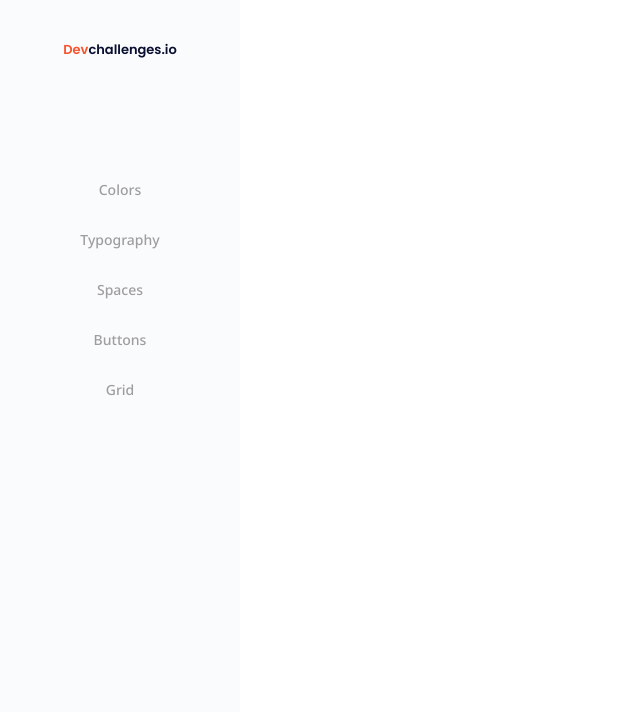
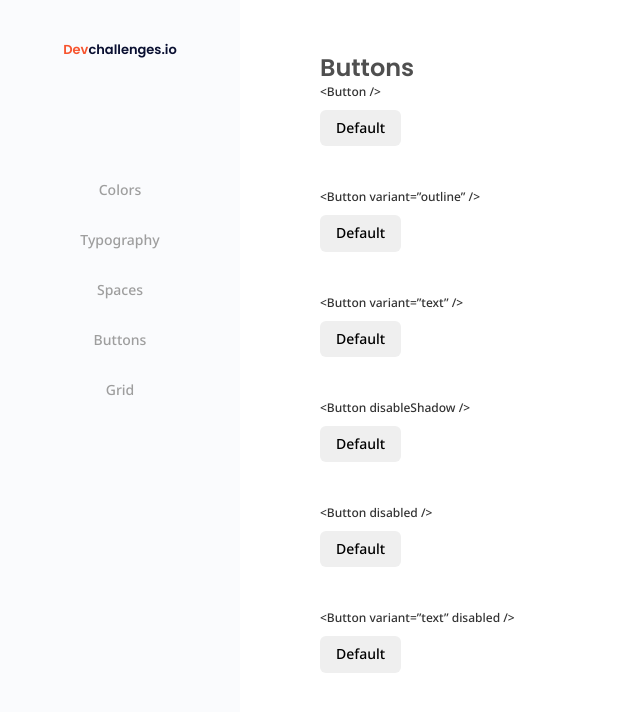
Before and after one commit to bashidagha/button_component, a React (Vite) app: page / in a window 1280 px wide. Shown: the top 712 px of the page, without its empty margins (0-640 px from the left). Built offline with nearby package versions, Linux system fonts and the light colour scheme.

Commit message:
button view initial

```diff
--- a/src/App.tsx
+++ b/src/App.tsx
@@ -1,4 +1,5 @@
 import styles from "./app.module.scss";
+import Buttons from "./components/Buttons";
 import SideBar from "./components/SideBar";
 
 function App() {
@@ -6,6 +7,7 @@ function App() {
     <main className={styles.container}>
       <div className={styles.wrapper}>
         <SideBar />
+        <Buttons />
       </div>
     </main>
   );
--- a/src/app.module.scss
+++ b/src/app.module.scss
@@ -2,5 +2,6 @@
   height: 100vh;
   .wrapper {
     height: 100%;
+    display: flex;
   }
 }
--- /dev/null
+++ b/src/components/Button/index.module.scss
@@ -0,0 +1,9 @@
+@import "../../styles/variables";
+
+.btn{
+  font-size: 1.4rem;
+  padding: 0.8rem 1.6rem;
+  border-radius: 6px;
+  line-height: 20.27px;
+  cursor: pointer;
+}
--- /dev/null
+++ b/src/components/Button/index.tsx
@@ -0,0 +1,35 @@
+import React from "react";
+import styles from "./index.module.scss";
+
+interface IPorps {
+  text?: string;
+  variant?: string;
+  disableShadow?: boolean;
+  startIcon?: string;
+  endIcon?: string;
+  size?: string;
+  color?: string;
+}
+
+const Button = ({
+  text,
+  variant,
+  disableShadow,
+  disabled,
+  startIcon,
+  endIcon,
+  size,
+  color,
+}: IPorps) => {
+  return (
+    <button
+      className={`${styles.btn} ${variant && styles[`btn_${variant}`]} ${
+        size && styles[`btn_${size}`]
+      } ${color && styles[`btn_${color}`]}`}
+    >
+      {text ? text : "Default"}
+    </button>
+  );
+};
+
+export default Button;
--- /dev/null
+++ b/src/components/ButtonView/index.module.scss
@@ -0,0 +1,11 @@
+@use "../../styles/variables" as var;
+
+.container {
+    margin-bottom: 4.5rem;
+  p {
+    font-size: 1.2rem;
+    color: var.$color-gray;
+    margin-bottom: 1.2rem;
+    width: max-content;
+  }
+}
--- /dev/null
+++ b/src/components/ButtonView/index.tsx
@@ -0,0 +1,25 @@
+import React from "react";
+import Button from "../Button";
+import styles from "./index.module.scss";
+
+interface IPorps {
+  text?: string;
+  title: string;
+  variant?: string;
+  disableShadow?: boolean;
+  startIcon?: string;
+  endIcon?: string;
+  size?: string;
+  color?: string;
+}
+
+const ButtonView = (props: IPorps) => {
+  return (
+    <div className={styles.container}>
+      <p>{props.title}</p>
+      <Button {...props} />
+    </div>
+  );
+};
+
+export default ButtonView;
--- /dev/null
+++ b/src/components/Buttons/index.module.scss
@@ -0,0 +1,20 @@
+@use "../../styles/variables" as var;
+
+.container {
+  background-color: var.$color-white;
+  display: inline-block;
+  height: 100%;
+  max-width: 24rem;
+  width: 100%;
+  .wrapper {
+    height: 100%;
+    padding: 5rem  0 0 8rem;
+    gap: 12rem;
+    h1 {
+      font-family: "Poppins", sans-serif;
+      font-size: 2.4rem;
+      line-height: 3.6rem;
+      color: var.$color-gray2;
+    }
+  }
+}
--- /dev/null
+++ b/src/components/Buttons/index.tsx
@@ -0,0 +1,21 @@
+import React from "react";
+import ButtonView from "../ButtonView";
+import styles from "./index.module.scss";
+
+const Buttons = () => {
+  return (
+    <div className={styles.container}>
+      <div className={styles.wrapper}>
+        <h1>Buttons</h1>
+        <ButtonView title="<Button />" />
+        <ButtonView title="<Button variant=”outline” />" />
+        <ButtonView title="<Button variant=”text” />" />
+        <ButtonView title="<Button disableShadow />" />
+        <ButtonView title="<Button disabled />" />
+        <ButtonView title="<Button variant=”text” disabled />" />
+      </div>
+    </div>
+  );
+};
+
+export default Buttons;
--- a/src/components/SideBar/index.module.scss
+++ b/src/components/SideBar/index.module.scss
@@ -2,7 +2,6 @@
 
 .container {
   background-color: #fafbfd;
-  display: inline-block;
   height: 100%;
   max-width: 24rem;
   width: 100%;
@@ -18,7 +17,7 @@
       span {
         font-size: 1.3rem;
         color: #090f31;
-        font-family: 'Poppins', sans-serif;
+        font-family: "Poppins", sans-serif;
         font-weight: 700;
         line-height: 2rem;
         &:nth-child(1) {
--- a/src/styles/_variables.scss
+++ b/src/styles/_variables.scss
@@ -1,4 +1,5 @@
 $color-gray: #333333;
+$color-gray2: #4F4F4F;
 $color-white: #ffffff;
 $color-primary: #2962ff;
 $color-secondary: #455a64;
```
